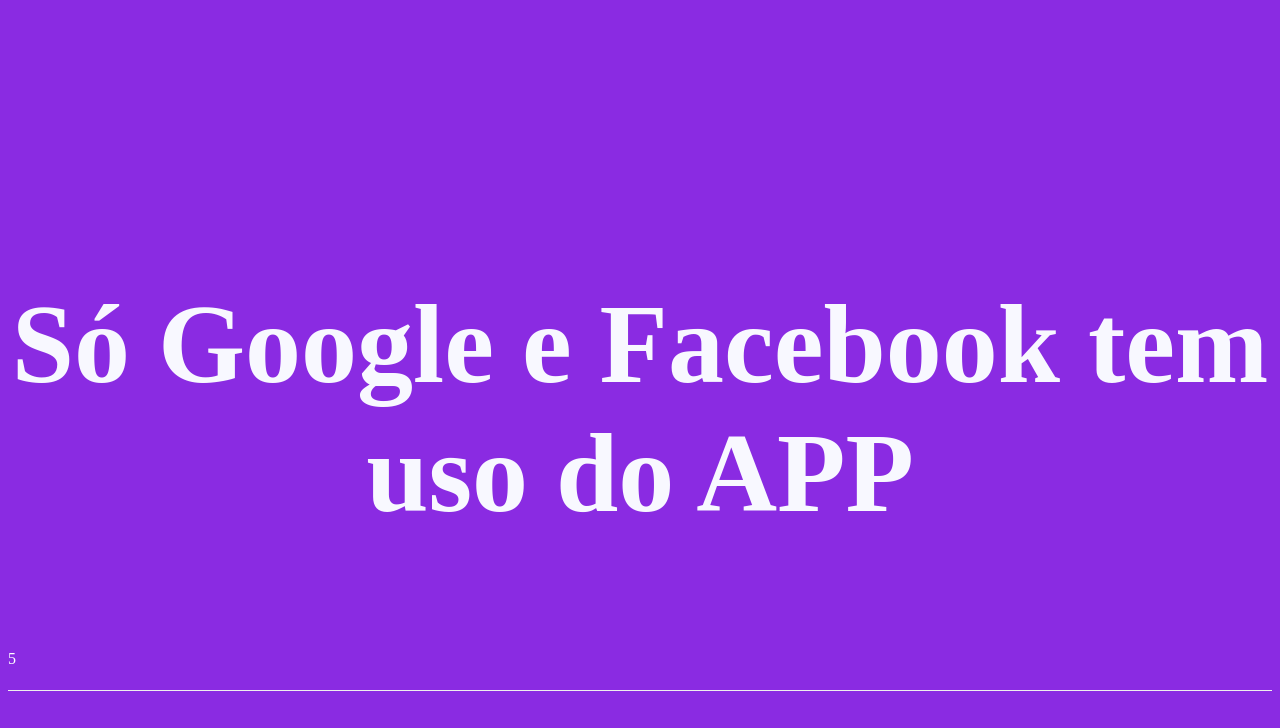
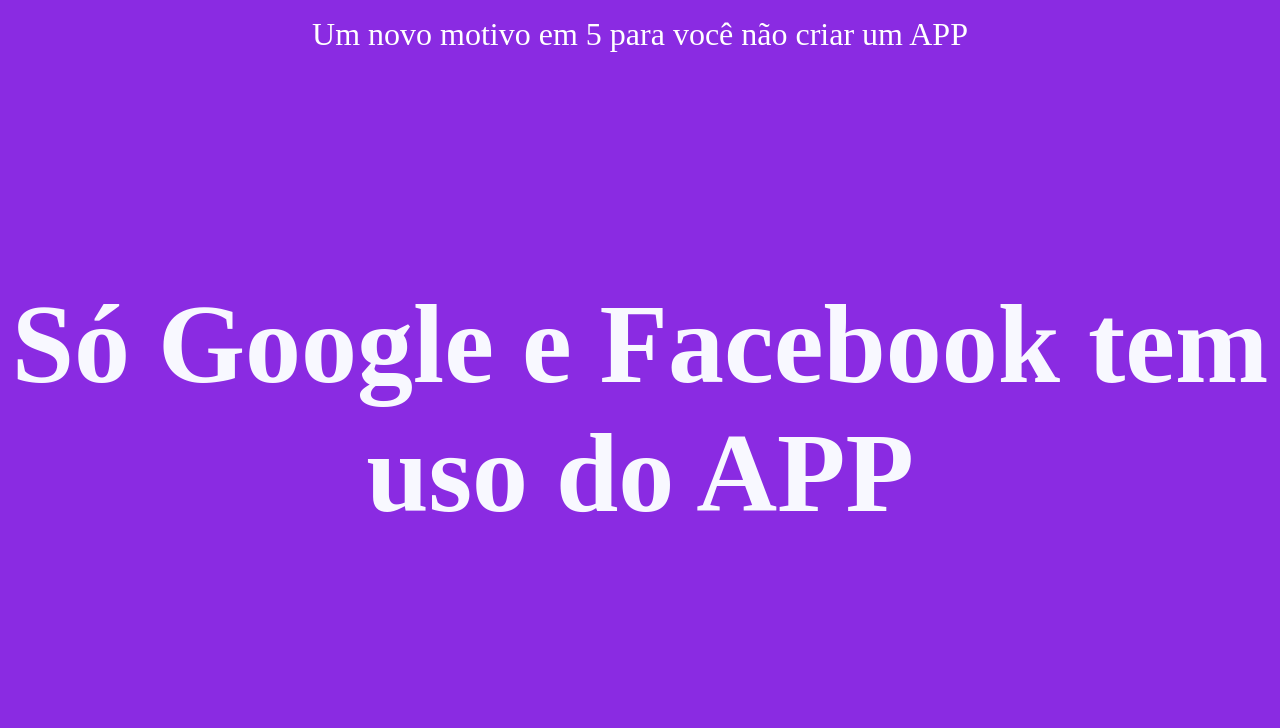
Before and after one commit to efremfilho/naofaca.app, a plain HTML site: page index.html in a window 1280 px wide. Shown: the top 728 px of the page. Drawn offline with Linux system fonts and the light colour scheme.

Commit message:
teste com o header

```diff
--- a/index.html
+++ b/index.html
@@ -7,15 +7,14 @@
       }
 
       .header{
-        height: 40px;
-        border-bottom: 1px solid #EEE;
         color: #ffffff;
-        -webkit-border-top-left-radius: 5px;
-        -webkit-border-top-right-radius: 5px;
-        -moz-border-radius-topleft: 5px;
-        -moz-border-radius-topright: 5px;
-        border-top-left-radius: 5px;
-        border-top-right-radius: 5px;
+        position: absolute;
+        text-align: center;
+        font-size: 200%;
+        right: 0;
+        top: 0;
+        left: 0;
+        padding: 1rem;
       }
 
       p{
@@ -87,7 +86,7 @@
       (function countdown(remaining) {
         if(remaining === 0)
             location.reload(true);
-        document.getElementById("countdown").innerHTML = remaining;
+        document.getElementById("countdown").innerHTML = "Um novo motivo em " + remaining + " para você não criar um APP";
         setTimeout(function(){ countdown(remaining - 1); }, 1000);
       })(10);
     </script>
```
